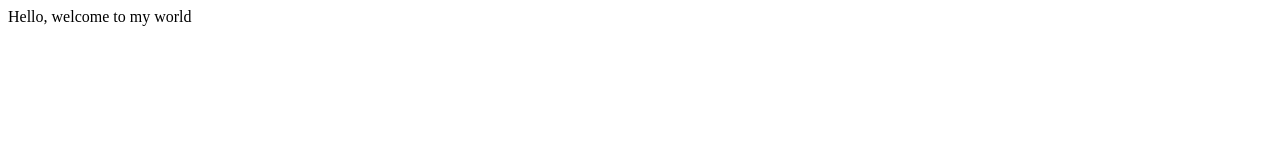
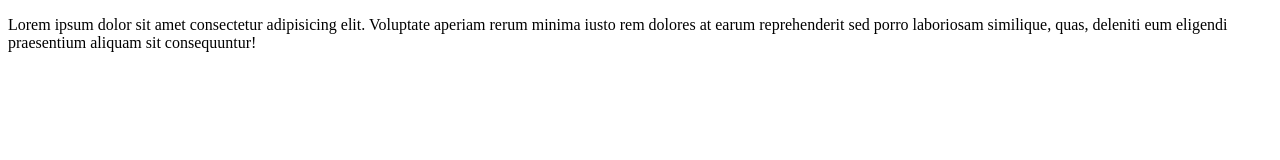
Before and after one commit to Muz0/Muz0.github.io, a plain HTML site: page index.html in a window 1280 px wide. Drawn offline with Linux system fonts and the light colour scheme.

Commit message:
Test 2 Publish

```diff
--- a/index.html
+++ b/index.html
@@ -7,6 +7,9 @@
     <title>Document</title>
 </head>
 <body>
-    Hello, welcome to my world
+<p>
+    Lorem ipsum dolor sit amet consectetur adipisicing elit. Voluptate aperiam rerum minima iusto rem dolores at earum reprehenderit sed porro laboriosam similique, quas, deleniti eum eligendi praesentium aliquam sit consequuntur!
+</p>
+
 </body>
 </html>
```
